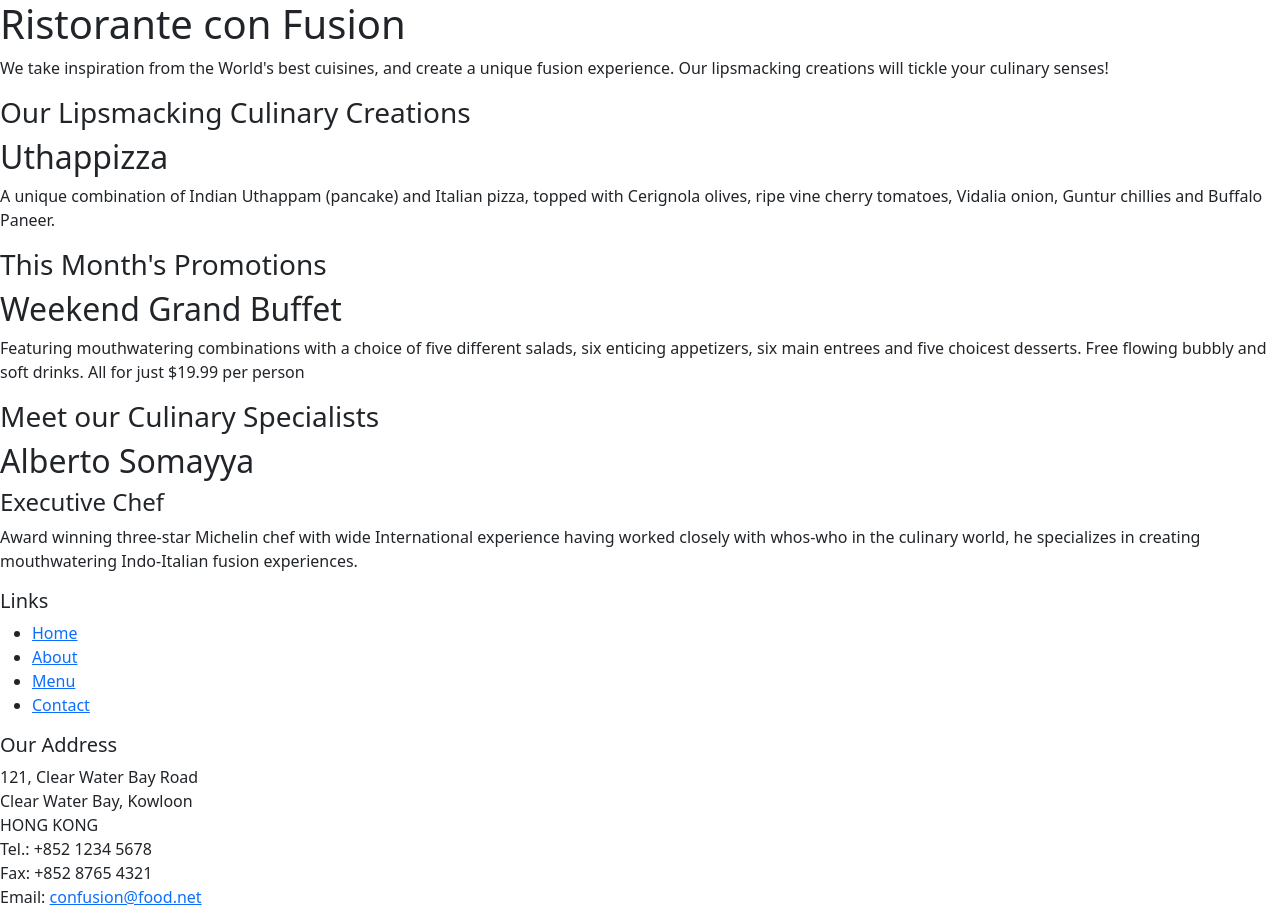
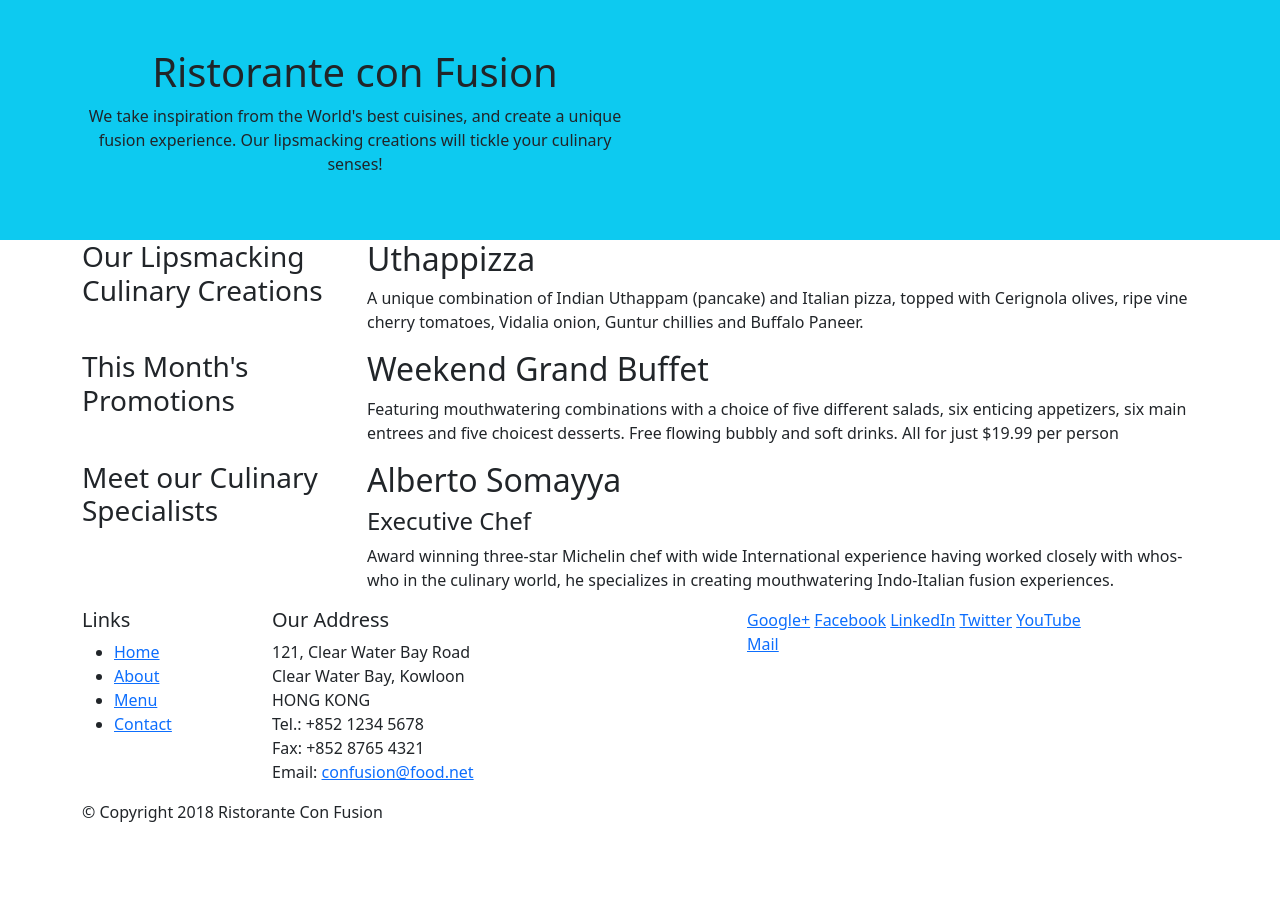
Before and after one commit to ankit-Kumar-4/conFusion, a website: page index.html in a window 1280 px wide. Shown: the top 912 px of the page. After the commit the page ends 840 px from the top, so only its background shows below. Drawn offline with nearby package versions, Linux system fonts and the light colour scheme.

Commit message:
added container class

```diff
--- a/index.html
+++ b/index.html
@@ -14,46 +14,46 @@
 
 <body>
 
-    <header>
-        <div>
-            <div>
-                <div>
+    <header class="container-fluid text-sm-center p-5 bg-info">
+        <div class="container">
+            <div class="row">
+                <div class="col-12 col-sm-6">
                     <h1>Ristorante con Fusion</h1>
                     <p>We take inspiration from the World's best cuisines, and create a unique fusion experience. Our lipsmacking creations will tickle your culinary senses!</p>
                 </div>
-                <div>
+                <div class="col-12 col-sm">
                 </div>
             </div>
         </div>
     </header>
 
-    <div>
-        <div>
-            <div>
+    <div class="container">
+        <div class="row">
+            <div class="col-12 col-sm-4 col-md-3">
                 <h3>Our Lipsmacking Culinary Creations</h3>
             </div>
-            <div>
+            <div class="col col-sm col-md">
                 <h2>Uthappizza</h2>
                 <p>A unique combination of Indian Uthappam (pancake) and Italian pizza, topped with Cerignola olives, ripe vine cherry tomatoes, Vidalia onion, Guntur chillies and Buffalo Paneer.</p>
             </div>
         </div>
 
 
-        <div>
-            <div>
+        <div class="row">
+            <div class="col-12 col-sm-4 col-md-3">
                 <h3>This Month's Promotions</h3>
             </div>
-            <div>
+            <div class="col col-sm col-md">
                 <h2>Weekend Grand Buffet</h2>
                 <p>Featuring mouthwatering combinations with a choice of five different salads, six enticing appetizers, six main entrees and five choicest desserts. Free flowing bubbly and soft drinks. All for just $19.99 per person </p>
             </div>
         </div>
 
-        <div>
-            <div>
+        <div class="row">
+            <div class="col-12 col-sm-4 col-md-3">
                 <h3>Meet our Culinary Specialists</h3>
             </div>
-            <div>
+            <div class="col col-sm col-md">
                 <h2>Alberto Somayya</h2>
                 <h4>Executive Chef</h4>
                 <p>Award winning three-star Michelin chef with wide International experience having worked closely with whos-who in the culinary world, he specializes in creating mouthwatering Indo-Italian fusion experiences. </p>
@@ -62,9 +62,9 @@
     </div>
 
     <footer>
-        <div>
-            <div>
-                <div>
+        <div class="container">
+            <div class="row">
+                <div class="col-4 col-sm-2">
                     <h5>Links</h5>
                     <ul>
                         <li><a href="#">Home</a></li>
@@ -73,7 +73,7 @@
                         <li><a href="#">Contact</a></li>
                     </ul>
                 </div>
-                <div>
+                <div class="col-7 col-sm-5">
                     <h5>Our Address</h5>
                     <address>
 		              121, Clear Water Bay Road<br>
@@ -84,7 +84,7 @@
 		              Email: <a href="mailto:confusion@food.net">confusion@food.net</a>
 		           </address>
                 </div>
-                <div>
+                <div class="col-12 col-sm-4">
                     <div>
                         <a href="http://google.com/+">Google+</a>
                         <a href="http://www.facebook.com/profile.php?id=">Facebook</a>
@@ -95,8 +95,8 @@
                     </div>
                 </div>
            </div>
-           <div>
-                <div>
+           <div class="row">
+                <div class="col-auto">
                     <p>© Copyright 2018 Ristorante Con Fusion</p>
                 </div>
            </div>
```
